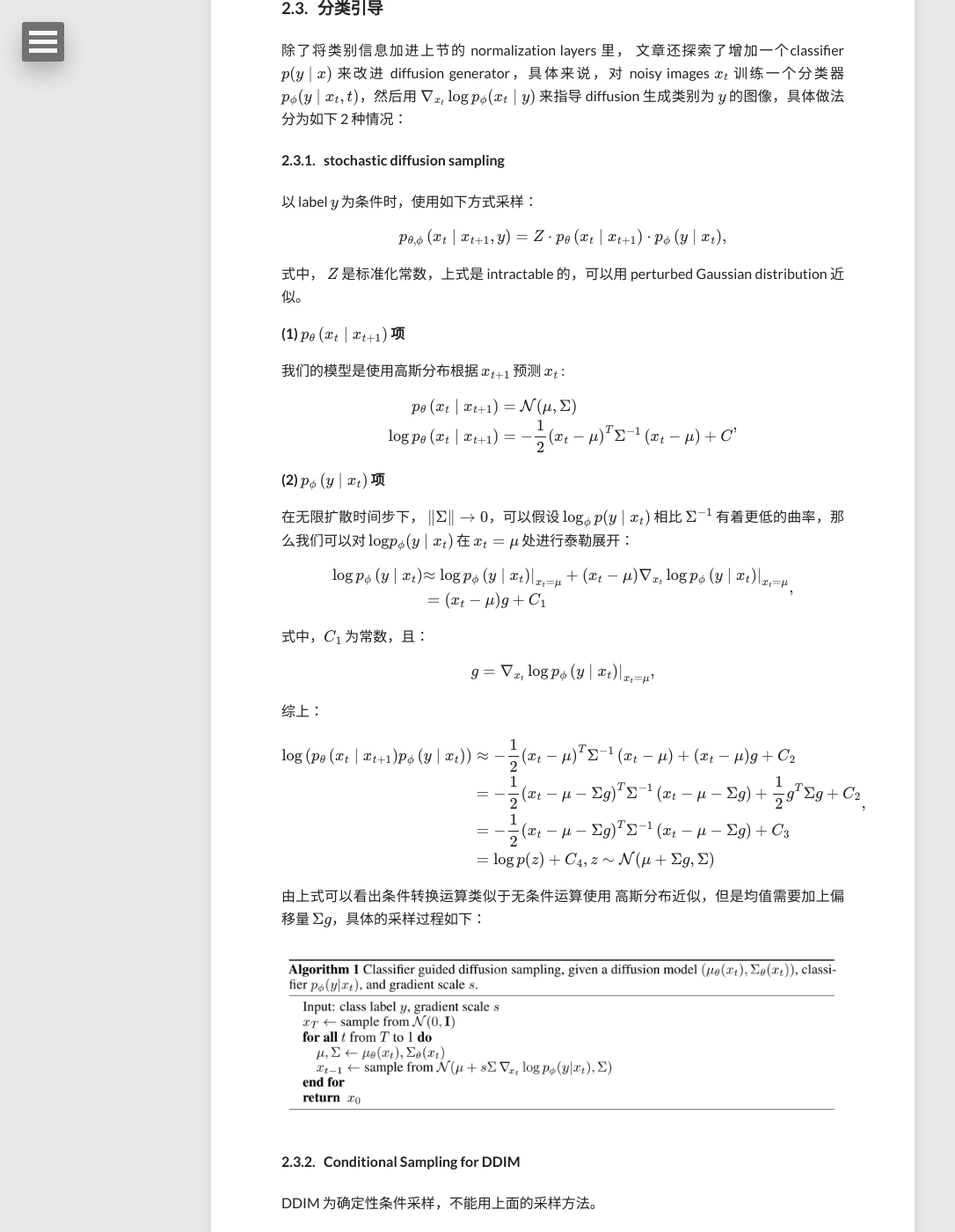
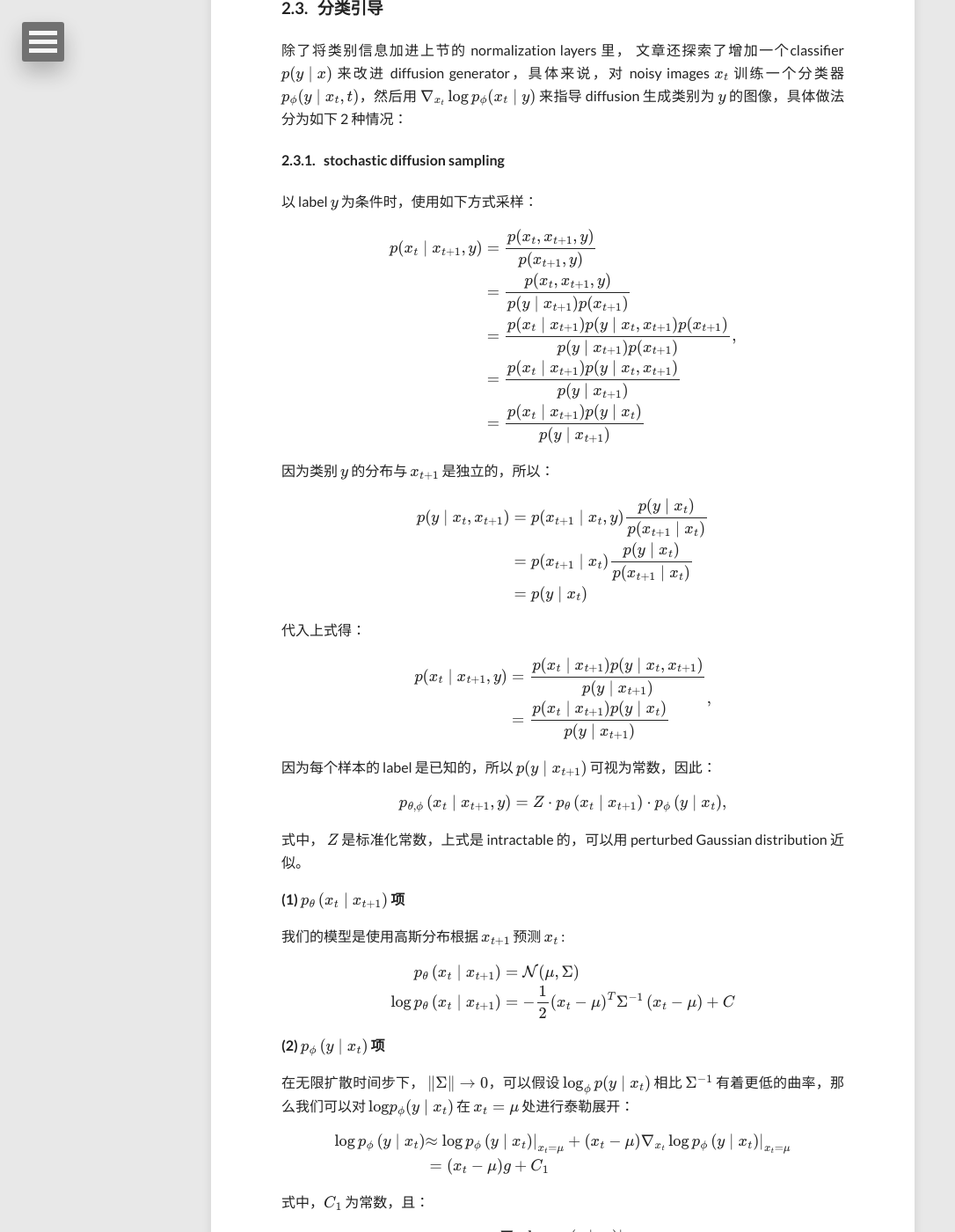
Before and after one commit to JuewenPeng/sunlin-ai.github.io, a Jekyll site: the page built from _posts/2022-05-30-guided-diffusion.md, in a window 1280 px wide and 1400 px high, scrolled down 2444 px. Shown: the whole window at 88% size, without its empty margins (0-1086 px from the left). Built offline with Jekyll 4.4.1, drawn with Linux system fonts in a browser that asks for light colours; nearby versions of some CDN libraries; formulas are drawn with MathJax 3; comment, search, counter and statistics services are not loaded; some of the changed text lies outside the part shown.

Commit message:
Update 2022-05-30-guided-diffusion.md

```diff
--- a/_posts/2022-05-30-guided-diffusion.md
+++ b/_posts/2022-05-30-guided-diffusion.md
@@ -77,9 +77,39 @@ $$\text{AdaGN}(h,y)=y_s \text{GroupNorm}(h)+y_b, $$
 
 以 label $$y$$ 为条件时，使用如下方式采样：
 
+$$\begin{aligned}
+p(x_t \mid x_{t+1},y)
+&= \frac{p(x_t,x_{t+1},y)}{p(x_{t+1},y)} \\
+&= \frac{p(x_t,x_{t+1},y)}{p(y \mid x_{t+1})p(x_{t+1})} \\
+&= \frac{p(x_t \mid x_{t+1})p(y \mid x_t,x_{t+1})p(x_{t+1})}{p(y \mid x_{t+1})p(x_{t+1})} \\
+&= \frac{p(x_t \mid x_{t+1})p(y \mid x_t,x_{t+1})}{p(y \mid x_{t+1})} \\
+&= \frac{p(x_t \mid x_{t+1})p(y \mid x_t)}{p(y \mid x_{t+1})} \\
+\end{aligned}, $$
+
+因为类别 $$y$$ 的分布与 $$x_{t+1}$$ 是独立的，所以：
+
+$$\begin{aligned}
+p(y \mid x_t,x_{t+1})
+&=p(x_{t+1} \mid x_t,y) \frac{p(y \mid x_t)}{p(x_{t+1}\mid x_t)}\\
+&=p(x_{t+1} \mid x_t) \frac{p(y \mid x_t)}{p(x_{t+1}\mid x_t)}\\
+&=p(y \mid x_t)
+\end{aligned} $$
+
+代入上式得：
+
+$$\begin{aligned}
+p(x_t \mid x_{t+1},y)
+&= \frac{p(x_t \mid x_{t+1})p(y \mid x_t,x_{t+1})}{p(y \mid x_{t+1})} \\
+&= \frac{p(x_t \mid x_{t+1})p(y \mid x_t)}{p(y \mid x_{t+1})} \\
+\end{aligned}, $$
+
+因为每个样本的 label 是已知的，所以 $$p(y \mid x_{t+1})$$ 可视为常数，因此：
+
 $$p_{\theta, \phi}\left(x_{t} \mid x_{t+1}, y\right)=Z\cdot p_{\theta}\left(x_{t} \mid x_{t+1}\right)\cdot p_{\phi}\left(y \mid x_{t}\right), $$
 
 式中， $$Z$$  是标准化常数，上式是 intractable 的，可以用 perturbed Gaussian distribution 近似。
+
+
 
 **(1) $$p_{\theta}\left(x_{t} \mid x_{t+1}\right)$$ 项**
 
@@ -88,7 +118,7 @@ $$p_{\theta, \phi}\left(x_{t} \mid x_{t+1}, y\right)=Z\cdot p_{\theta}\left(x_{t
 $$\begin{aligned}
 p_{\theta}\left(x_{t} \mid x_{t+1}\right) &=\mathcal{N}(\mu, \Sigma) \\
 \log p_{\theta}\left(x_{t} \mid x_{t+1}\right) &=-\frac{1}{2}\left(x_{t}-\mu\right)^{T} \Sigma^{-1}\left(x_{t}-\mu\right)+C
-\end{aligned}, $$
+\end{aligned} $$
 
 **(2) $$ p_{\phi}\left(y \mid x_{t}\right)$$ 项**
 
@@ -97,7 +127,7 @@ p_{\theta}\left(x_{t} \mid x_{t+1}\right) &=\mathcal{N}(\mu, \Sigma) \\
 $$\begin{aligned}
 \log p_{\phi}\left(y \mid x_{t}\right) &\left.\approx \log p_{\phi}\left(y \mid x_{t}\right)\right|_{x_{t}=\mu}+\left.\left(x_{t}-\mu\right) \nabla_{x_{t}} \log p_{\phi}\left(y \mid x_{t}\right)\right|_{x_{t}=\mu} \\
 &=\left(x_{t}-\mu\right) g+C_{1}
-\end{aligned}, $$
+\end{aligned} $$
 
 式中，$$C_1$$ 为常数，且：
 
```
